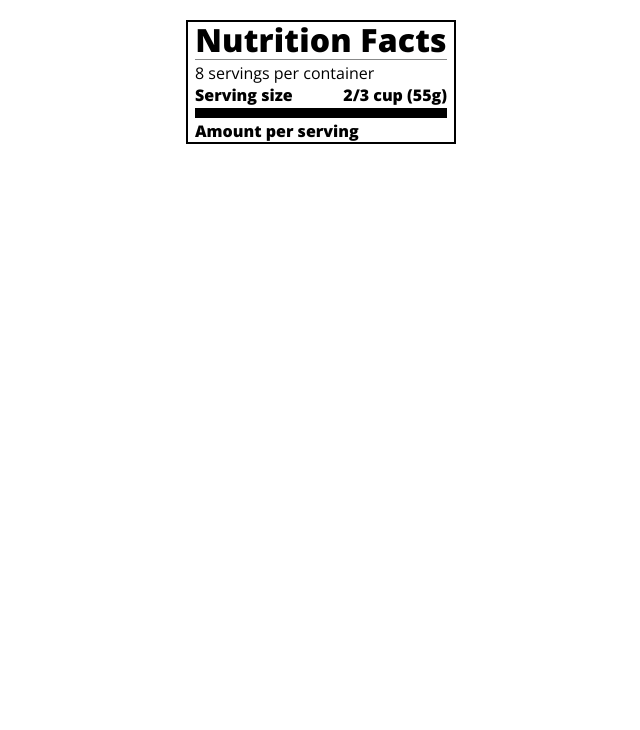
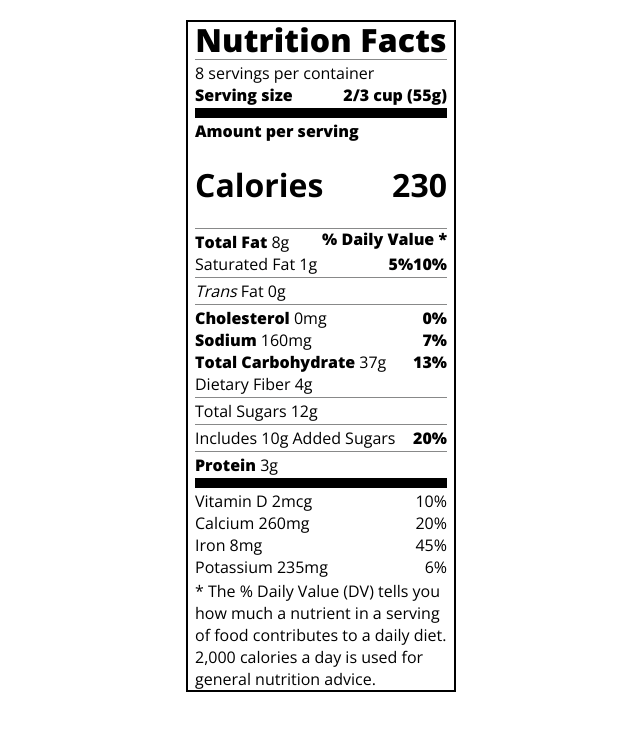
Before and after one commit to kacm79/fccNutritionLabel, a plain HTML site: page index.html in a window 1280 px wide. Shown: the whole page, without its empty margins (319-959 px from the left). Drawn offline with nearby package versions, Linux system fonts and the light colour scheme.

Commit message:
Update index.html

```diff
--- a/index.html
+++ b/index.html
@@ -17,8 +17,35 @@
       <div class="divider lg"></div>
       <div class="calories-info">
         <p class="bold sm-text">Amount per serving</p>
-
+        <h1>Calories <span class="right">230</span></h1>
       </div>
+      <div class="divider md"></div>
+      <div class="daily-value sm-text">
+        <p class="right bold no-divider">% Daily Value *</p>
+        <div class="divider"></div>
+        <p><span class="bold">Total Fat</span> 8g <span class="bold right">10%</span></p>
+        <p class="indent no-divider">Saturated Fat 1g <span class="bold right">5%</span></p>
+        <div class="divider"></div>
+        <p class="indent no-divider"><i>Trans</i> Fat 0g</p>
+        <div class="divider"></div>
+        <p><span class="bold">Cholesterol</span> 0mg <span class="right bold">0%</span></p>
+        <p><span class="bold">Sodium</span> 160mg <span class="right bold">7%</span></p>
+        <p><span class="bold">Total Carbohydrate</span> 37g <span class="right bold">13%</span></p>
+        <p class="indent no-divider">Dietary Fiber 4g</p>
+        <div class="divider"></div>
+        <p class="indent no-divider">Total Sugars 12g</p>
+        <div class="divider dbl-indent"></div>
+        <p class="dbl-indent no-divider">Includes 10g Added Sugars <span class="right bold">20%</span>
+        <div class="divider"></div>
+        <p class="no-divider"><span class="bold">Protein</span> 3g</p>
+        <div class="divider lg"></div>
+        <p>Vitamin D 2mcg <span class="right">10%</span></p>
+        <p>Calcium 260mg <span class="right">20%</span></p>
+        <p>Iron 8mg <span class="right">45%</span></p>
+        <p class="no-divider">Potassium 235mg <span class="right">6%</span></p>
+      </div>
+      <div class="divider md"></div>
+      <p class="note">* The % Daily Value (DV) tells you how much a nutrient in a serving of food contributes to a daily diet. 2,000 calories a day is used for general nutrition advice.</p>
     </div>
   </body>
 </html>
```
